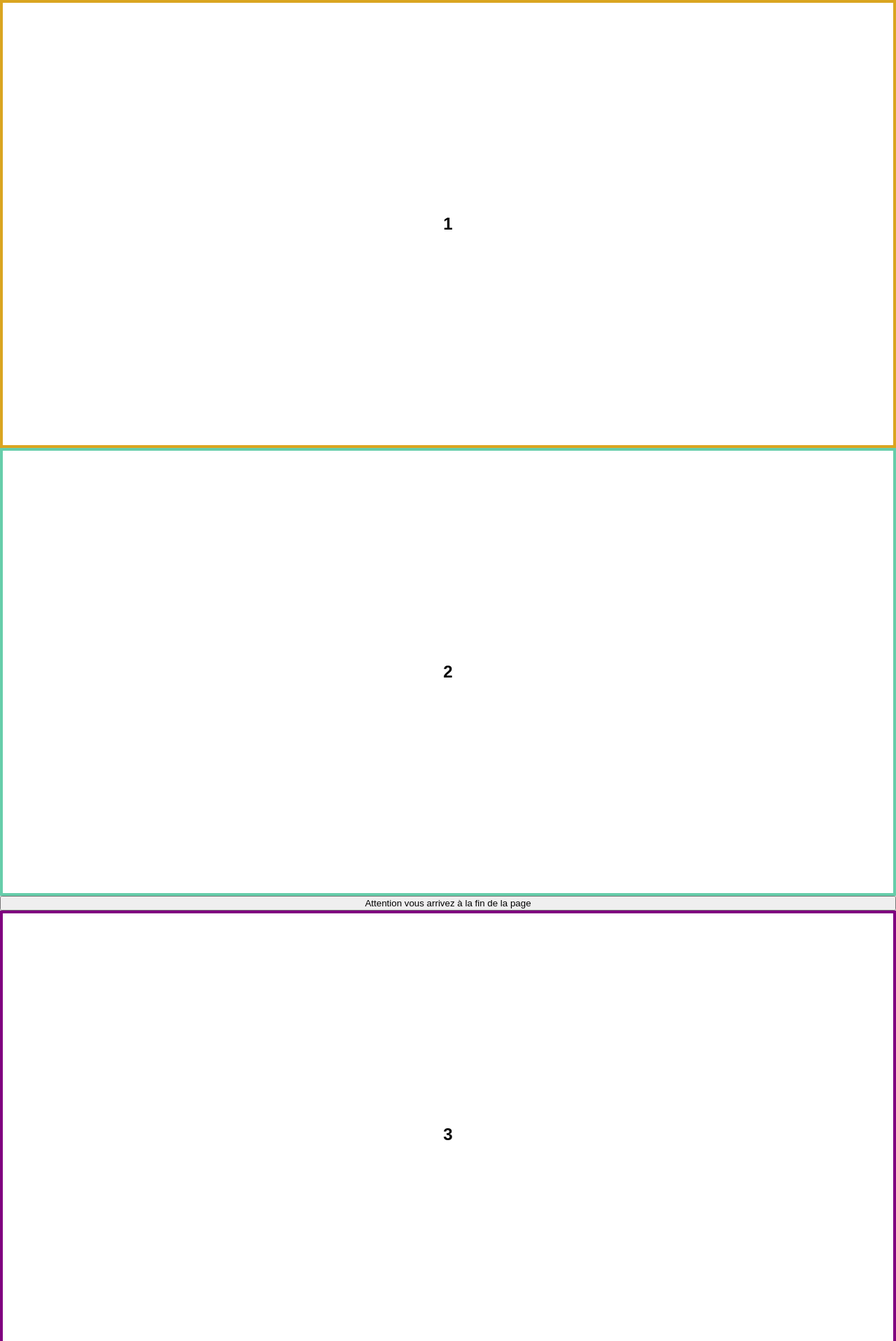
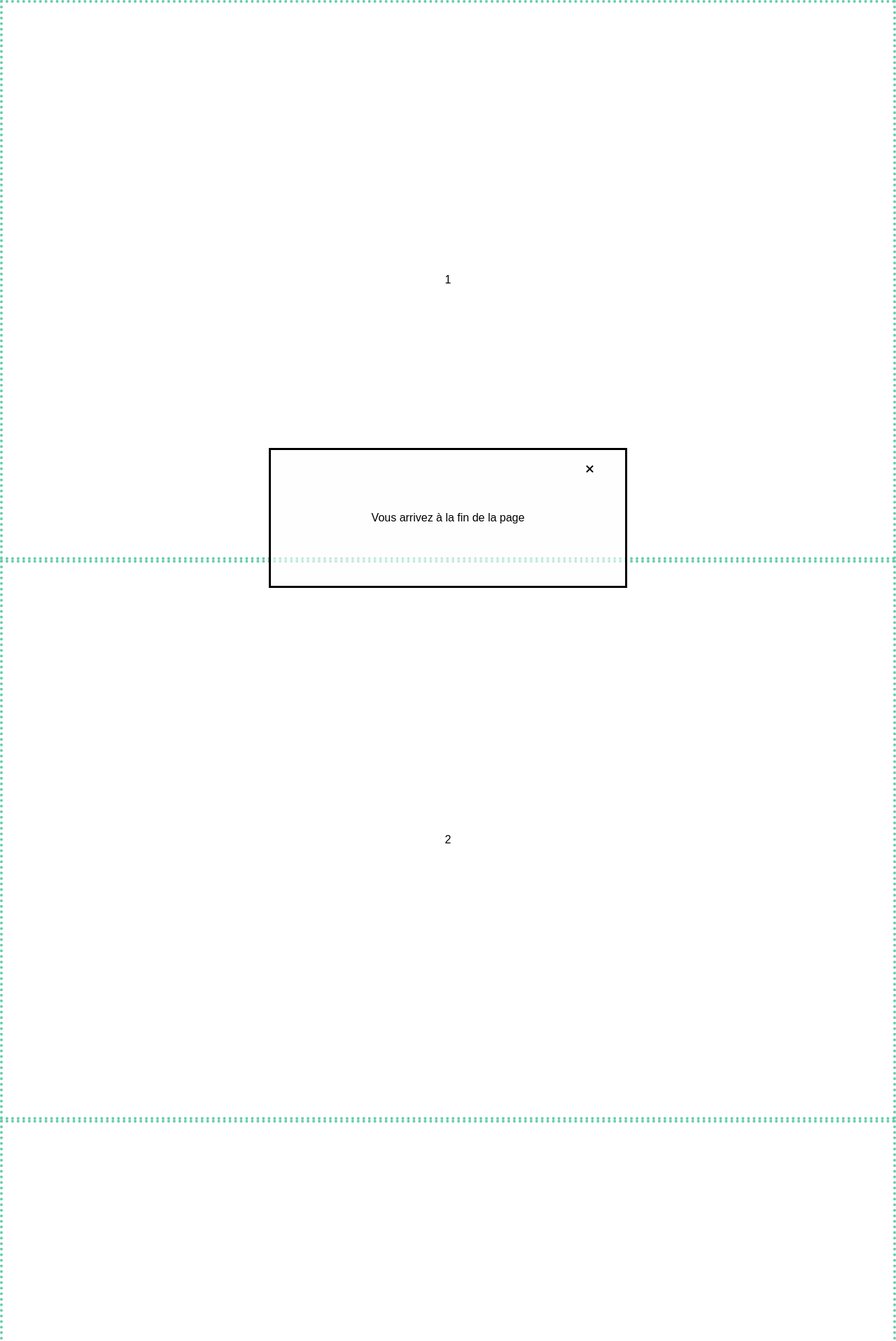
Before and after one commit to yayacore/reseau, a PHP site: page / in a window 1280 px wide. Shown: the top 1916 px of the page at 70% size. Run offline with PHP 8.4, Linux system fonts and the light colour scheme.

Commit message:
modal scroll ok

```diff
--- a/JavaScript/modalScroll/index.html
+++ b/JavaScript/modalScroll/index.html
@@ -5,27 +5,26 @@
     <meta charset="UTF-8">
     <meta name="viewport" content="width=device-width, initial-scale=1.0">
     <link rel="stylesheet" href="style.css">
+    <link rel="stylesheet" href="https://cdnjs.cloudflare.com/ajax/libs/font-awesome/6.7.2/css/all.min.css"
+        integrity="sha512-Evv84Mr4kqVGRNSgIGL/F/aIDqQb7xQ2vcrdIwxfjThSH8CSR7PBEakCr51Ck+w+/U6swU2Im1vVX0SVk9ABhg=="
+        crossorigin="anonymous" referrerpolicy="no-referrer" />
     <title>Modal Scroll</title>
 </head>
 
 <body>
-    <section>
-        <div class="top">
-            <h2>1</h2>
-        </div>
+    <section class="section"> 1 </section>
+    <section class="section"> 2 </section>
+    <section class="section"> 3 </section>
+    <section class="section"> 4 </section>
+    <section class="section"> 5 </section>
+    <section class="section"> 6 </section>
+    <section class="section" id="end"> 7 </section>
 
-        <div class="middle">
-            <h2>2</h2>
-        </div>
+    <div class="modal">
+        <i class ="fa-solid fa-xmark" id ="croix"></i>
+        <p>Vous arrivez à la fin de la page</p>
+    </div>
 
-        <button>Attention vous arrivez à la fin de la page</button>
-
-        <div class="end">
-            <h2>3</h2>
-        </div>
-
-
-    </section>
 </body>
 <script src="script.js"></script>
 
--- a/JavaScript/modalScroll/script.js
+++ b/JavaScript/modalScroll/script.js
@@ -1,12 +1,22 @@
-const blocs = document.querySelector("section");
+console.log("Modal Scroll");
 
-const popUp = document.querySelector(".end button");
+const modal = document.querySelector(".modal");
+const section = document.getElementById("end");
+const croix = document.getElementById("croix");
 
-blocs.addEventListener("scroll", fonction);
+window.addEventListener("scroll", scrolling);
+croix.addEventListener("click", clicking);
 
-blocs.offsetTop;
-blocs.documentElement.scrollTop;
+function scrolling () {
 
-function scrollLimit() {
-    popUp.classList.add("popUp");
+    const navWindow = document.documentElement.scrollTop;
+    const topSection = end.offsetTop;
+
+    if ( navWindow + window.innerHeight >= topSection) {
+        modal.style.display = 'flex';
+    }
 }
+
+function clicking () {
+    modal.style.display = 'none';
+}
--- a/JavaScript/modalScroll/style.css
+++ b/JavaScript/modalScroll/style.css
@@ -8,38 +8,35 @@
 body {
     display: flex;
     flex-direction: column;
+    align-items: center;
 }
 
-.top {
-    height: 80vh;
-    border: solid 4px goldenrod;
+.section {
+    height: 100vh;
+    border: dotted 4px mediumaquamarine;
     display: flex;
     align-items: center;
     text-align: center;
+    justify-content: center;
 }
 
-.middle {
-    height: 80vh;
-    border: solid 4px mediumaquamarine;
-    display: flex;
+.modal {
+    display: none;
+    flex-direction: row;
+    margin-top: 50%;
+    justify-content: center;
     align-items: center;
     text-align: center;
+    position: fixed;
+    width: 40%;
+    height: 25vh;
+    border: solid;
+    background: rgba(253, 253, 253, 0.6);
+    z-index: 10;
 }
 
-.end {
-    height: 80vh;
-    border: solid 4px purple;
-    display: flex;
-    align-items: center;
-    text-align: center;
+.modal i {
+    position: absolute;
+    top: 10%;
+    left: 40%;
 }
-
-.end button {
-    visibility: hidden;
-}
-
-.popUp {
-
-    visibility: visible;
-
-}
```
